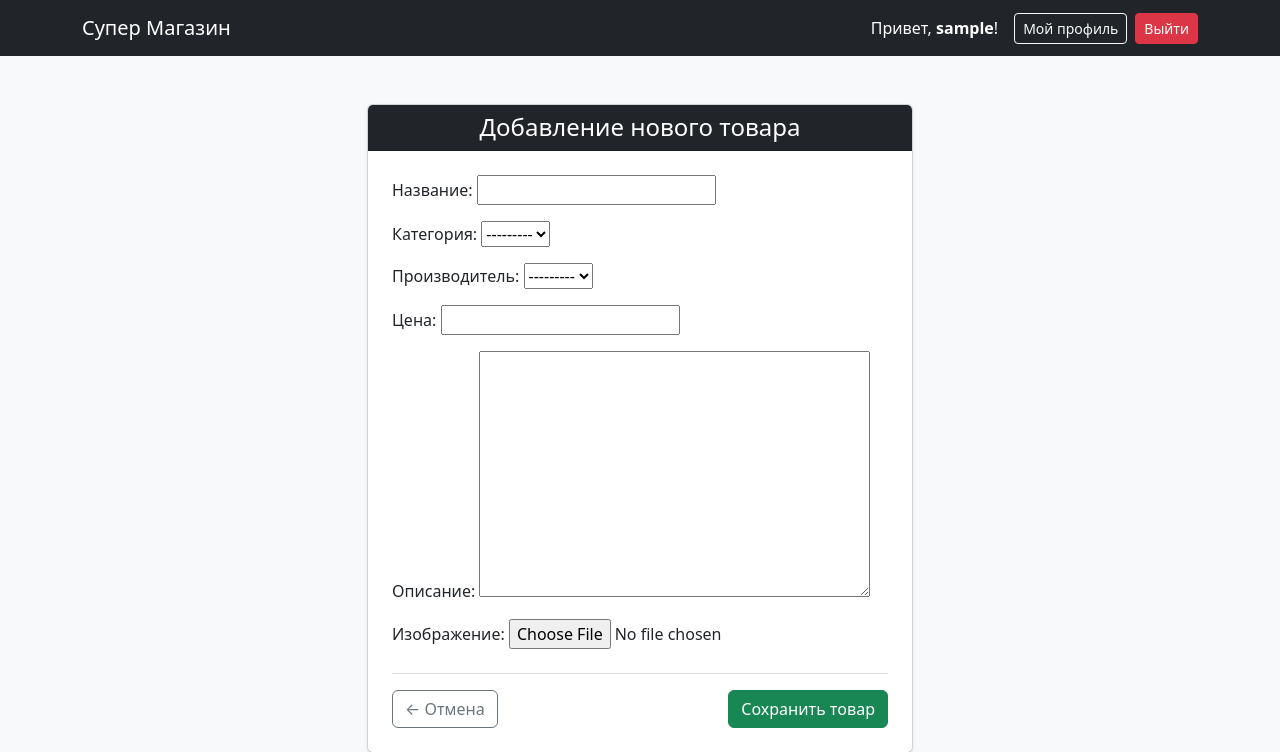
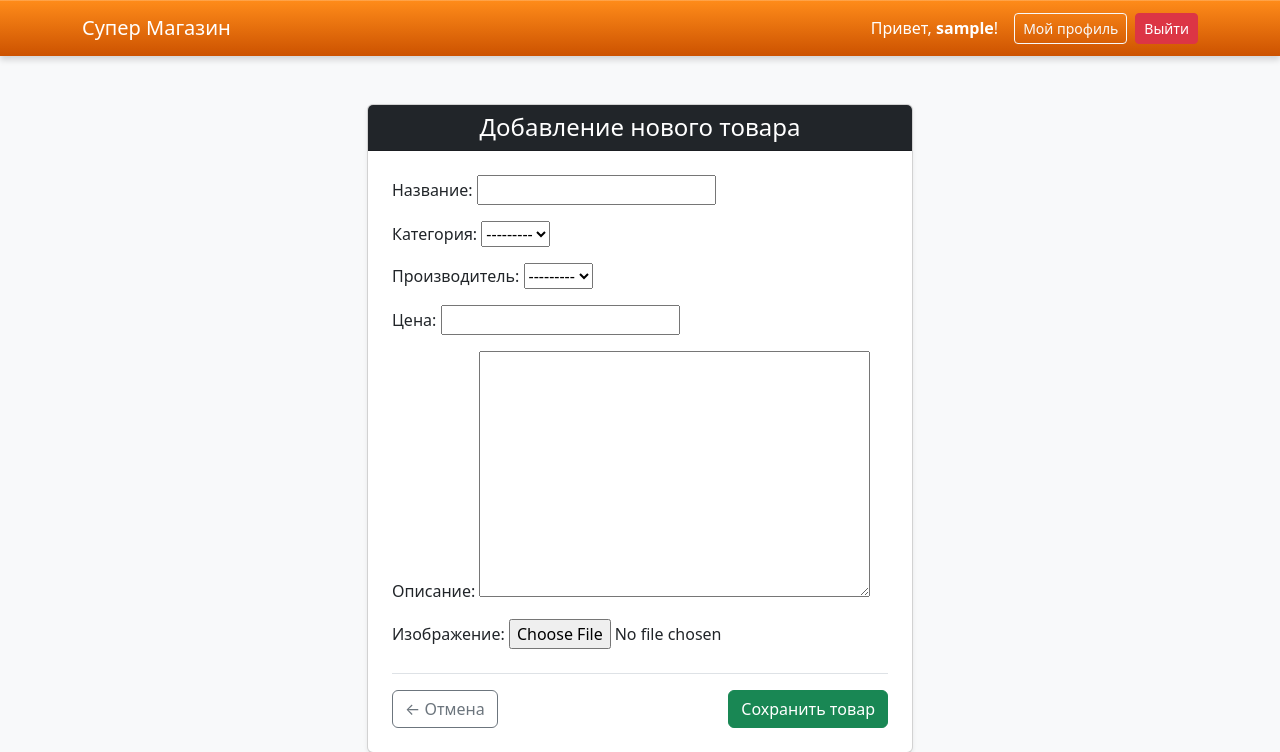
Before and after one commit to FallenNoise/SITE_DZ, a Django app: page /add/ in a window 1280 px wide. Shown: the top 752 px of the page. Run offline with Django 5.2, Linux system fonts and the light colour scheme; the visitor is signed in with stand-in values (Sample User, id 1); data that the repository does not hold is empty.

Commit message:
style: добавить оранжевый градиент и 3D-тень для навигационной панели
В base.html заменен стандартный класс bg-dark на кастомный linear-gradient с эффектами box-shadow для создания объемного стиля.

```diff
--- a/shop/templates/base.html
+++ b/shop/templates/base.html
@@ -10,7 +10,7 @@
 <body class="bg-light">
 
     <!-- Верхняя навигационная панель -->
-    <nav class="navbar navbar-expand-lg navbar-dark bg-dark mb-4">
+    <nav class="navbar navbar-expand-lg navbar-dark" style="background: linear-gradient(to bottom, #ff8c1a, #cc5200); box-shadow: 0 4px 6px rgba(0,0,0,0.15), inset 0 1px 0 rgba(255,255,255,0.2);">
         <div class="container">
             <a class="navbar-brand" href="/">Супер Магазин</a>
 
```
